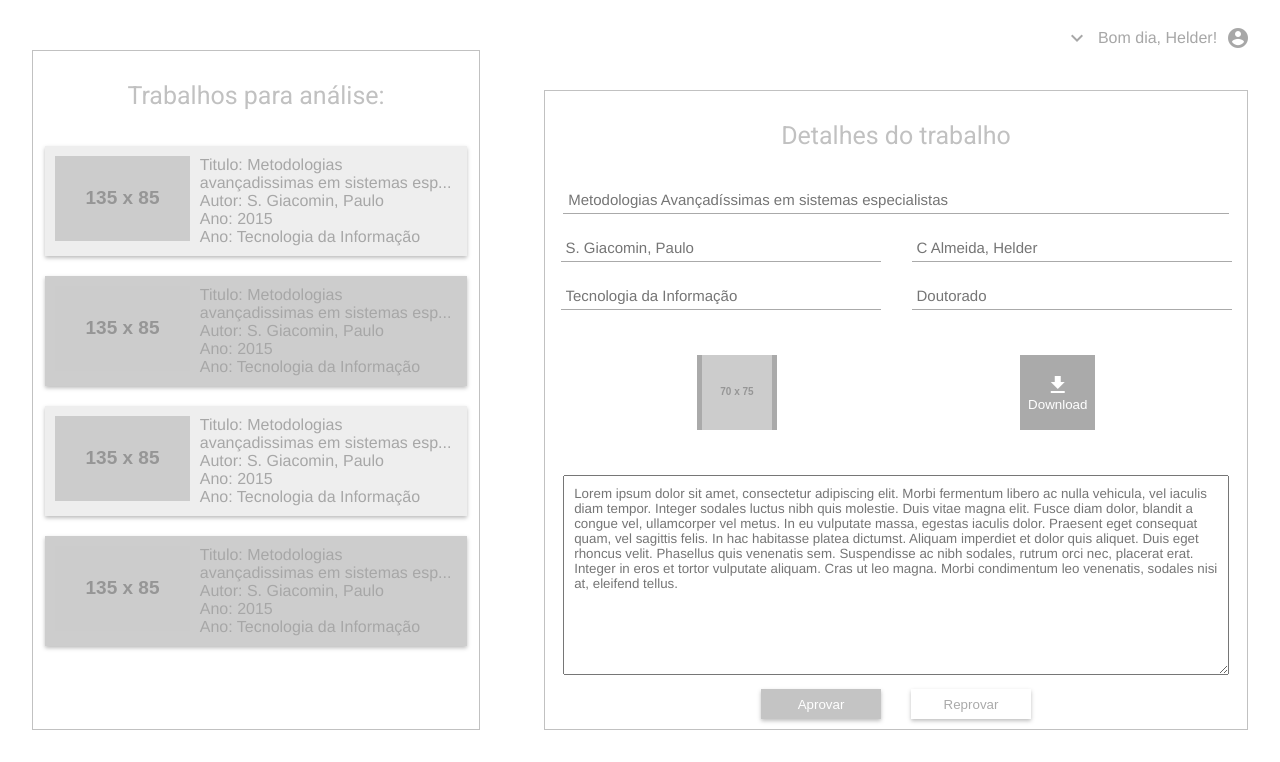
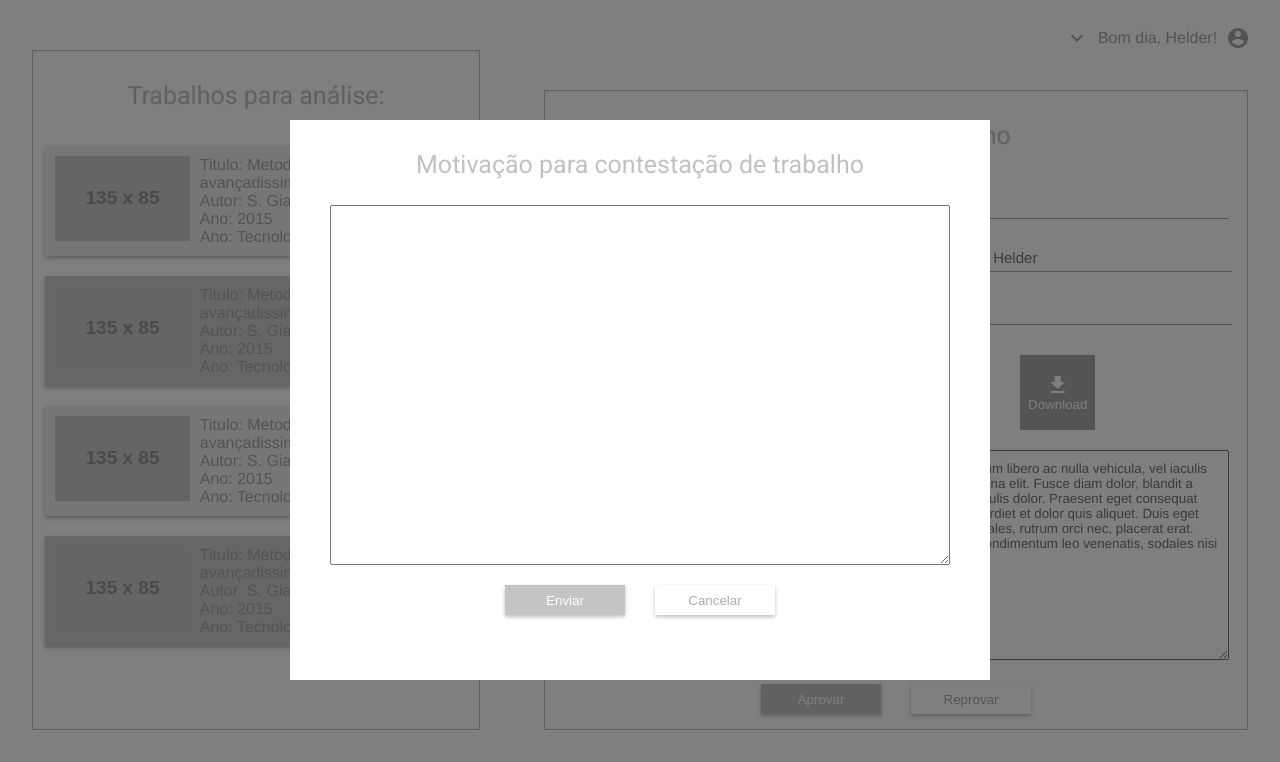
Before and after one commit to akelesis/swat, a Vue app: page /dashboardcoordination in a window 1280 px wide. Both pictures are taken after a click on the button "Reprovar". Shown: the top 762 px of the page. Built offline with nearby package versions, Linux system fonts and the light colour scheme.

Commit message:
Implementado o modal de reprovação

```diff
--- /dev/null
+++ b/src/components/ReproveModal.vue
@@ -0,0 +1,95 @@
+<template>
+    <div class="modal" v-show="value">
+        <div class="content">
+            <h2>Motivação para contestação de trabalho</h2>
+            <textarea name="" id="" cols="30" rows="10"></textarea>
+            <div class="button-container">
+                <button class="btn-enviar">Enviar</button>
+                <button @click="close" class="btn-cancelar">Cancelar</button>
+            </div>
+        </div>
+    </div>
+</template>
+
+<script>
+export default {
+    name: "ReproveModal",
+    props: {
+        value: {
+            required: true
+        }
+    },
+    methods: {
+        close(){
+            this.$emit("input", !this.value);
+        }
+    }
+}
+</script>
+
+<style>
+.modal{
+    width: 100vw;
+    height: 100%;
+    background-color: rgba(0, 0, 0, 0.5);
+
+    display: flex;
+    justify-content: center;
+    align-items: center;
+}
+
+.content{
+    width: 700px;
+    height: 70vh;
+    background: #FFFFFF;
+
+    display: flex;
+    flex-direction: column;
+}
+
+.content h2{
+    width: 100%;
+	height: 55px;
+	margin-top: 20px;
+	padding-top: 10px;
+
+	color: #C1C1C1;
+	font-family: "Roboto", sans-serif;
+	font-size: 25px;
+	font-weight: 400;
+}
+
+.content textarea{
+    height: 360px;
+    margin: 10px 40px;
+    padding: 10px;
+}
+
+.button-container{
+    display: flex;
+    justify-content: center;
+}
+
+.button-container button{
+    margin: 10px 15px;
+	width: 120px;
+	height: 30px;
+	border: 0;
+	box-shadow: 0px 2px 4px rgba(0, 0, 0, 0.25);
+}
+
+.button-container button:hover{
+    filter: brightness(95%);
+	cursor: pointer;
+}
+
+.btn-enviar{
+    background-color: #c4c4c4;
+    color: #fff;
+}
+
+.btn-cancelar{
+    background-color: #fff;
+    color: #aaaaaa;
+}
+</style>
--- a/src/views/DashboardCoordination.vue
+++ b/src/views/DashboardCoordination.vue
@@ -1,6 +1,7 @@
 <template>
   <div class="dashboard-coordination">
 		<Header/>
+		<ReproveModal class="reproveModal" v-model="reproveModalOpen"></ReproveModal>
 		<section class="dashboard-coordination-first-section">
 			<h2>Trabalhos para análise:</h2>
 			<div class="first-section-results">
@@ -30,7 +31,7 @@
 			<textarea placeholder="Lorem ipsum dolor sit amet, consectetur adipiscing elit. Morbi fermentum libero ac nulla vehicula, vel iaculis diam tempor. Integer sodales luctus nibh quis molestie. Duis vitae magna elit. Fusce diam dolor, blandit a congue vel, ullamcorper vel metus. In eu vulputate massa, egestas iaculis dolor. Praesent eget consequat quam, vel sagittis felis. In hac habitasse platea dictumst. Aliquam imperdiet et dolor quis aliquet. Duis eget rhoncus velit. Phasellus quis venenatis sem. Suspendisse ac nibh sodales, rutrum orci nec, placerat erat. Integer in eros et tortor vulputate aliquam. Cras ut leo magna. Morbi condimentum leo venenatis, sodales nisi at, eleifend tellus."/>
 			<div class="dashboard-coordination-button-container">
 				<button class="approve">Aprovar</button>
-				<button class="reprove">Reprovar</button>
+				<button @click="openReproveModal" class="reprove">Reprovar</button>
 			</div>
 		</section>
   </div>
@@ -39,13 +40,25 @@
 <script>
 import Header from '../components/Header';
 import ResultCard from '../components/ResultCard';
+import ReproveModal from '../components/ReproveModal';
 export default {
 	name: "DashboardCoordination",
 	components: {
 		Header,
 		ResultCard,
+		ReproveModal,
 	},
-}
+	data() {
+		return {
+			reproveModalOpen: false,
+		};
+	},
+	methods: {
+		openReproveModal(){
+			this.reproveModalOpen = !this.reproveModalOpen;
+		}
+	}
+};
 </script>
 
 <style>
@@ -116,7 +129,7 @@ export default {
     outline: none;
 
 	width: 52vw;
-	margin-top: 20px;
+	margin-top: 25px;
     padding: 5px;
     font-size: 15px;
     color: #aaaaaa;
@@ -134,7 +147,7 @@ export default {
 .dashboard-coordination-middle-container{
 	display: flex;
 	justify-content: space-around;
-	margin: 45px 30px;
+	margin: 30px 30px 20px 30px;
 }
 
 .middle-img-container{
@@ -165,7 +178,7 @@ export default {
 
 .dashboard-coordination-second-section textarea{
 	width: 52vw;
-	height: 200px;
+	height: 210px;
 	margin: 0px 10px;
 	padding: 10px;
 }
@@ -178,7 +191,7 @@ export default {
 }
 
 .dashboard-coordination-button-container button{
-	margin: 0px 15px;
+	margin: 10px 15px;
 	width: 120px;
 	height: 30px;
 	border: 0;
@@ -199,4 +212,9 @@ export default {
 	background-color: #fff;
     color: #aaaaaa;
 }
+
+.reproveModal{
+	position: absolute;
+	z-index: 5;
+}
 </style>
```
